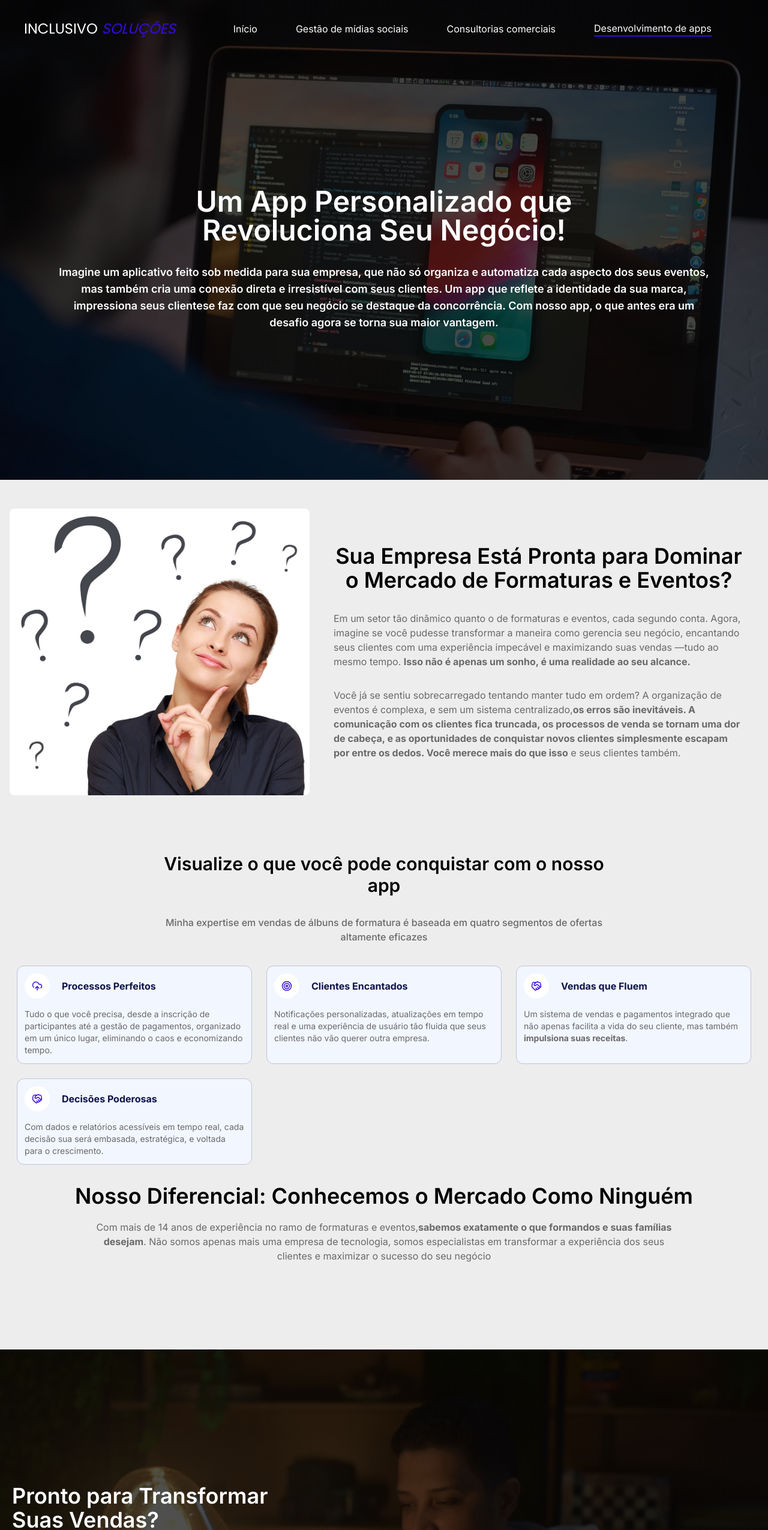
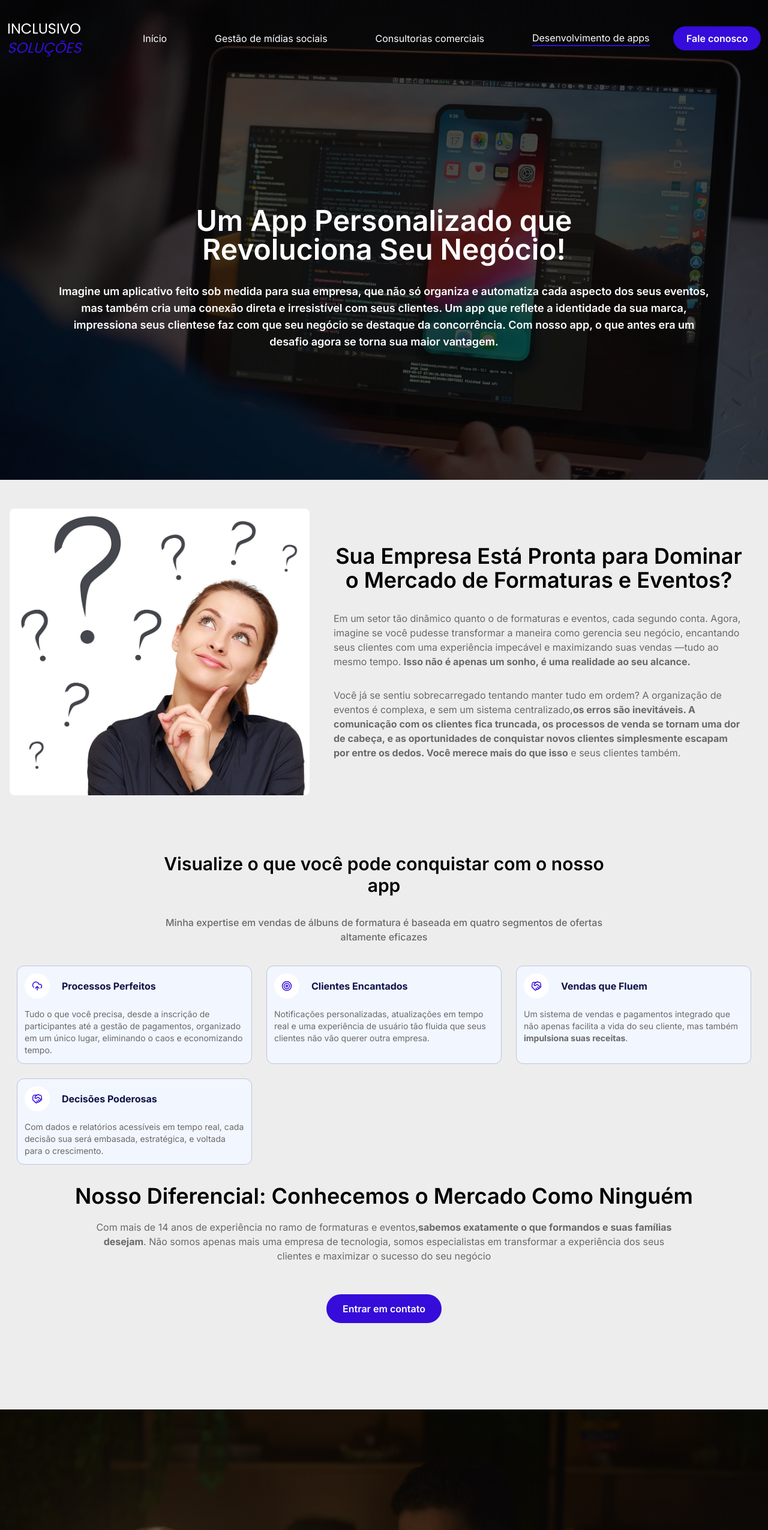
Before and after one commit to ceridorio/lp-inclusivosolucoes, a Next.js app: page /development in a window 1280 px wide. Shown: the top 2551 px of the page at 60% size. Built offline with nearby package versions, Linux system fonts and the light colour scheme.

Commit message:
feat: add links and corrections

```diff
--- a/app/consulting/page.tsx
+++ b/app/consulting/page.tsx
@@ -175,7 +175,9 @@ export default function Consulting() {
           </p>
 
           <Link
-            href="#"
+            href="https://api.whatsapp.com/send/?phone=5511981046535&text=Vim%20pelo%20site%20da%20Inclusivo%20Solu%C3%A7%C3%B5es%2C%20gostaria%20de%20saber%20mais%20sobre%20a%20consultoria%20comercial&type=phone_number&app_absent=0"
+            target="_blank"
+            aria-label="whatsapp"
             className="bg-blue500 p-3 px-5 text-center text-white rounded-full hover:scale-105 transition-all ease-linear duration-300"
           >
             Entre em contato
--- a/app/development/page.tsx
+++ b/app/development/page.tsx
@@ -1,6 +1,7 @@
 import { Header } from "@/components/Header";
 import { CloudUpload, Handshake, Target } from "lucide-react";
 import Image from "next/image";
+import Link from "next/link";
 
 export default function Development() {
   return (
@@ -136,6 +137,15 @@ export default function Development() {
             em transformar a experiência dos seus clientes e maximizar o sucesso
             do seu negócio
           </p>
+
+          <Link
+              href="https://api.whatsapp.com/send/?phone=5511981046535&text=Vim%20pelo%20site%20da%20Inclusivo%20Solu%C3%A7%C3%B5es%2C%20gostaria%20de%20saber%20mais%20sobre%20o%20desenvolvimento%20de%20apps&type=phone_number&app_absent=0"
+              target="_blank"
+              aria-label="whatsapp"
+              className="mt-8 bg-blue500 p-3 rounded-3xl text-white font-semibold w-48 text-center hover:scale-105 transition-all ease-in-out"
+            >
+            Entrar em contato
+          </Link>
         </div>
       </div>
     </>
--- a/app/social-media/page.tsx
+++ b/app/social-media/page.tsx
@@ -110,7 +110,9 @@ export default function SocialMedia() {
             </p>
 
             <Link
-              href="#"
+              href="https://api.whatsapp.com/send/?phone=5511981046535&text=Vim%20pelo%20site%20da%20Inclusivo%20Solu%C3%A7%C3%B5es%2C%20gostaria%20de%20saber%20mais%20sobre%20m%C3%ADdias%20sociais&type=phone_number&app_absent=0"
+              target="_blank"
+              aria-label="whatsapp"
               className="mt-8 bg-blue500 p-3 rounded-3xl text-white font-semibold w-48 text-center hover:scale-105 transition-all ease-in-out"
             >
               Entrar em contato
--- a/components/Header/HeaderMobile.tsx
+++ b/components/Header/HeaderMobile.tsx
@@ -44,7 +44,7 @@ export function HeaderMobile() {
             <Link
               href="/"
               className={twMerge(
-                pathname === "/" ? "border-b-blue500" : "",
+                pathname === "/" ? "border-b-2 border-b-blue500" : "",
                 "hover:text-blue500"
               )}
             >
@@ -55,7 +55,7 @@ export function HeaderMobile() {
             <Link
               href="/social-media"
               className={twMerge(
-                pathname === "/social-media" ? "border-b-blue500" : "",
+                pathname === "/social-media" ? "border-b-2 border-b-blue500" : "",
                 "hover:text-blue500"
               )}
             >
@@ -66,7 +66,7 @@ export function HeaderMobile() {
             <Link
               href="/consulting"
               className={twMerge(
-                pathname === "/consulting" ? "border-b-blue500" : "",
+                pathname === "/consulting" ? "border-b-2 border-b-blue500" : "",
                 "hover:text-blue500"
               )}
             >
@@ -77,7 +77,7 @@ export function HeaderMobile() {
             <Link
               href="/development"
               className={twMerge(
-                pathname === "/development" ? "border-b-blue500" : "",
+                pathname === "/development" ? "border-b-2 border-b-blue500" : "",
                 "hover:text-blue500"
               )}
             >
--- a/components/Header/index.tsx
+++ b/components/Header/index.tsx
@@ -30,14 +30,14 @@ export function Header({
         className,
       ])}
     >
-      <div className="px-3 lg:px-10 flex gap-x-24 self-start w-full justify-between lg:justify-normal">
+      <div className="px-3 flex w-full items-center w-full justify-between">
         <div className="flex items-center gap-x-4">
           <h1 className="text-2xl poppins cursor-default">
             INCLUSIVO <span className="italic text-blue500">SOLUÇÕES</span>
           </h1>
         </div>
 
-        <div className="hidden items-center gap-16 lg:flex">
+        <div className="hidden items-center lg:flex w-full justify-around text-sm container:text-base">
           <Link
             href="/"
             className={twMerge(
@@ -75,6 +75,15 @@ export function Header({
             Desenvolvimento de apps
           </Link>
         </div>
+
+        <Link
+          href="https://api.whatsapp.com/send/?phone=5511981046535&text=Vim%20pelo%20site%20da%20Inclusivo%20Solu%C3%A7%C3%B5es%2C%20gostaria%20de%20saber%20mais%20informa%C3%A7%C3%B5es&type=phone_number&app_absent=0"
+          target="_blank"
+          aria-label="whatsapp"
+          className="hidden lg:flex justify-center items-center bg-blue500 p-2 rounded-3xl text-white font-semibold w-48 text-center hover:scale-105 transition-all ease-in-out"
+          >
+          Fale conosco
+        </Link>
 
         <HeaderMobile />
       </div>
--- a/tailwind.config.ts
+++ b/tailwind.config.ts
@@ -15,6 +15,8 @@ const config: Config = {
       sm: "450px",
       md: "768px",
       lg: "992px",
+      xl: "1280x,",
+      "2xl": "1536px",
       container: "1280px",
     },
     container: {
```
Also changed, not shown: 2 other files (tests, documents, lock files or other folders).
